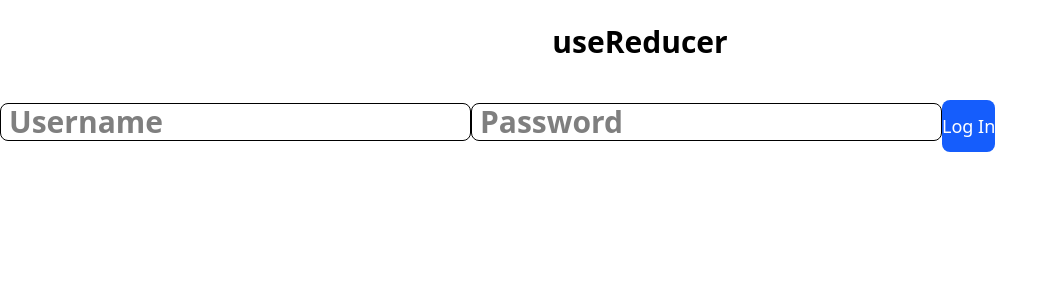
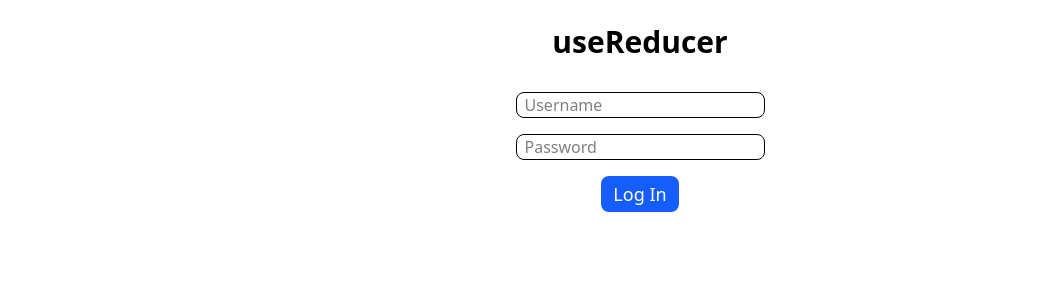
Before and after one commit to JW796/10.1-Simple-Login, a React (Vite) app: page / in a window 1280 px wide. Shown: the top 300 px of the page, without its empty margins (0-1058 px from the left). Built offline with nearby package versions, Linux system fonts and the light colour scheme.

Commit message:
Style update

```diff
--- a/src/App.jsx
+++ b/src/App.jsx
@@ -91,7 +91,7 @@ function App() {
           </>
         ) : (
           <form
-            className="flex-center text-3xl font-semibold mt-2 py-4"
+            className="flex flex-col items-center justify-center gap-4 mt-2 py-2"
             onSubmit={handleSubmit}
           >
             <input
@@ -123,7 +123,7 @@ function App() {
               }
             />
             <button
-              className="bg-blue-600 text-white text-lg font-medium rounded-lg py-3"
+              className="bg-blue-600 text-white text-lg font-medium rounded-lg py-1 px-3"
               type="submit"
             >
               Log In
```
